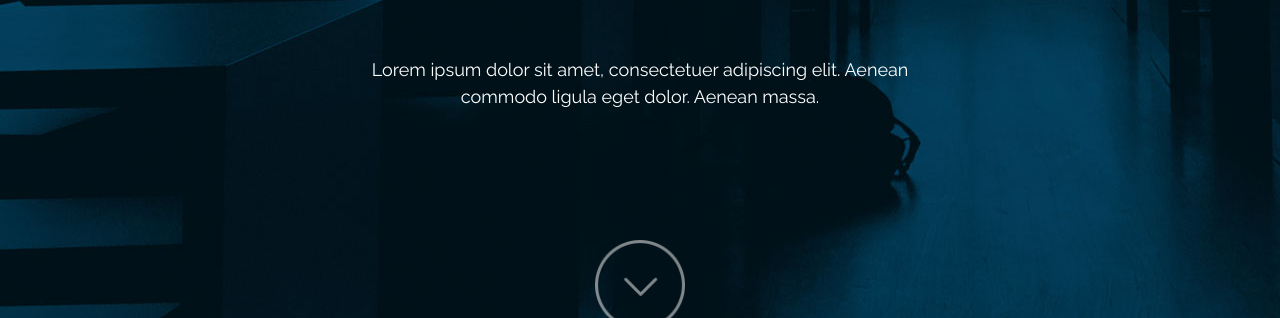
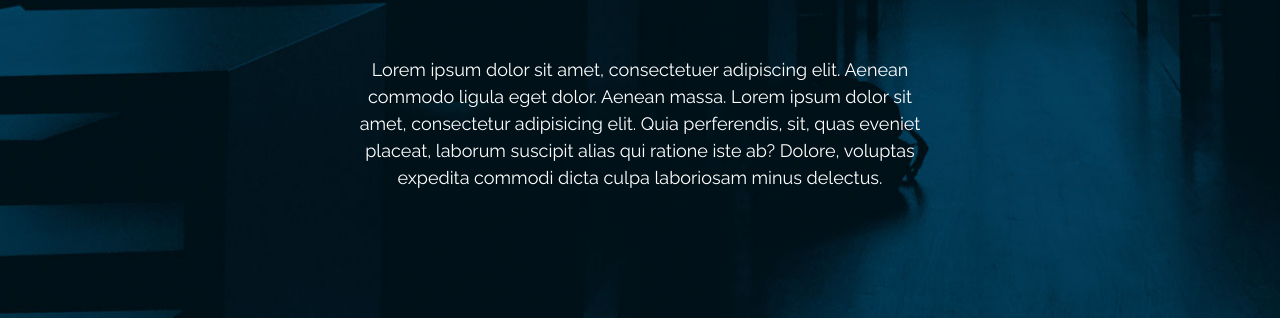
Before and after one commit to tanvir-ahassan/elegant, a plain HTML site: page index.html in a window 1280 px wide. Shown: the part 477-795 px from the top of the page. Drawn offline with Linux system fonts and the light colour scheme.

Commit message:
Added few text

```diff
--- a/index.html
+++ b/index.html
@@ -30,7 +30,7 @@
 
 			<div class="header-title">
 				<h1>WE'RE CREATIVE AGENCY</h1>
-				<p>Lorem ipsum dolor sit amet, consectetuer adipiscing elit. Aenean commodo ligula eget dolor. Aenean massa.</p>
+				<p>Lorem ipsum dolor sit amet, consectetuer adipiscing elit. Aenean commodo ligula eget dolor. Aenean massa. Lorem ipsum dolor sit amet, consectetur adipisicing elit. Quia perferendis, sit, quas eveniet placeat, laborum suscipit alias qui ratione iste ab? Dolore, voluptas expedita commodi dicta culpa laboriosam minus delectus.</p>
 			</div>
 
 			<div class="down">
```
